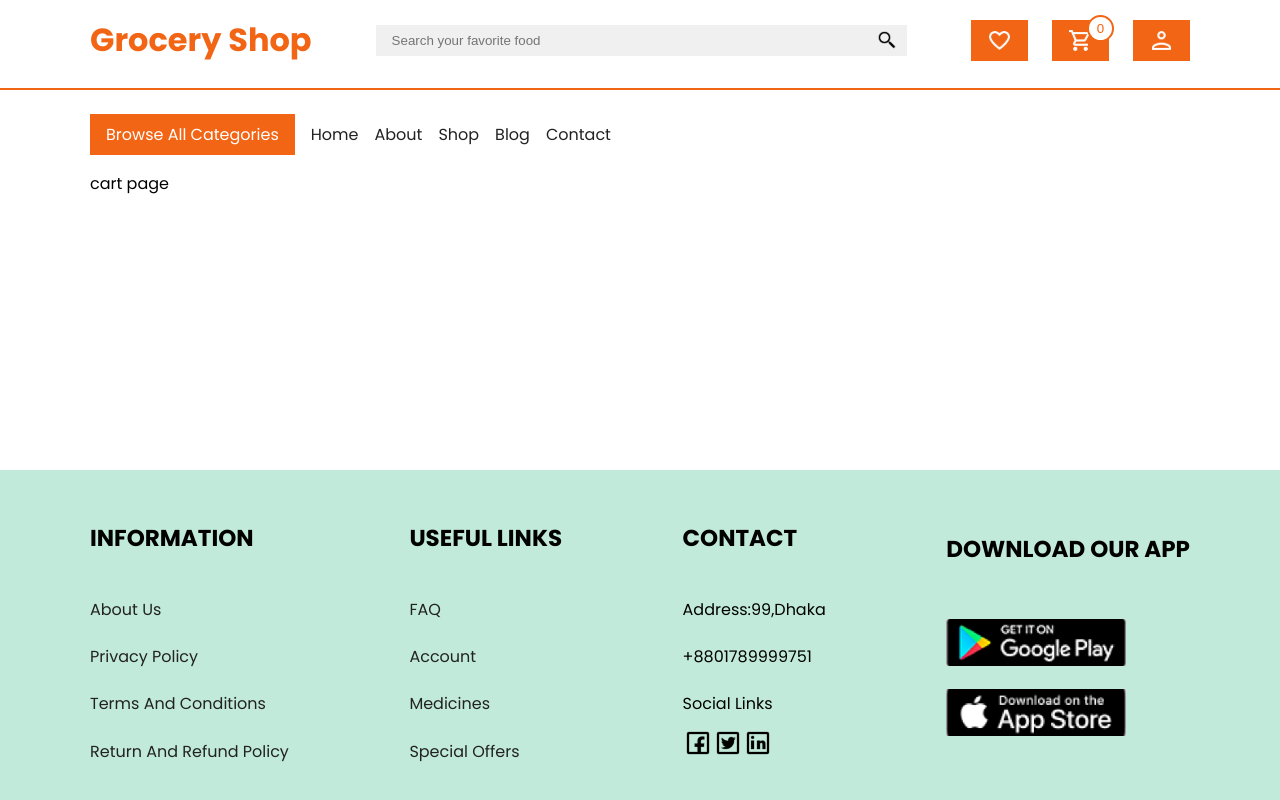
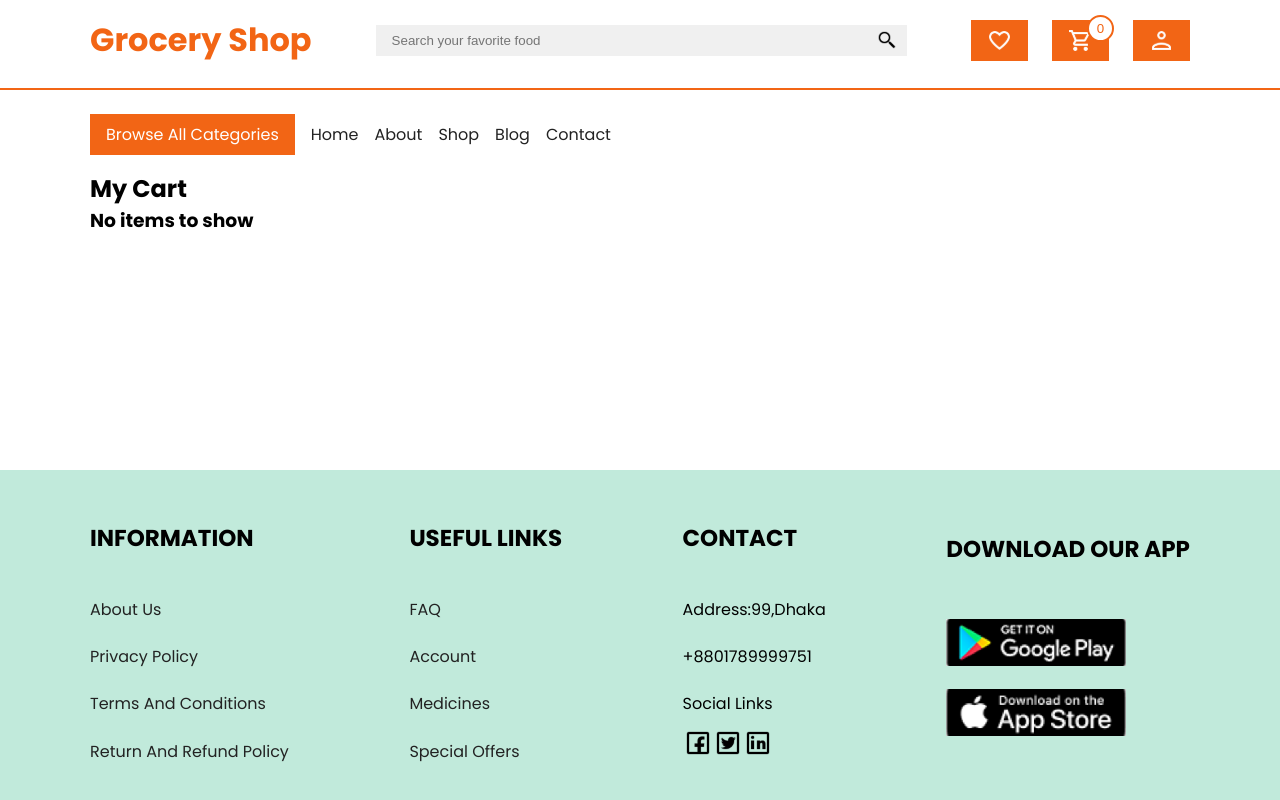
Before and after one commit to barbosadiego/grocery-react, a React (Create React App) app: page /cart in a window 1280 px wide. Built offline with nearby package versions, Linux system fonts and the light colour scheme.

Commit message:
add structure

```diff
--- a/src/pages/CartPage.jsx
+++ b/src/pages/CartPage.jsx
@@ -1,9 +1,28 @@
+import { useContext } from 'react';
+import { GlobalContext } from '../contexts/GlobalContext';
+import ProductCart from '../components/product-cart/ProductCart';
+
 import './CartPage.scss';
 
 const CartPage = () => {
+  const { state } = useContext(GlobalContext);
+
   return (
     <section className="cart-page container">
-      <p>cart page</p>
+      <h2>My Cart</h2>
+      {state.shopCart.length === 0 && <h3>No items to show</h3>}
+      {state.shopCart.length !== 0 && (
+        <div className="table">
+          <div className="title">
+            <h3>product</h3>
+            <h3>qty</h3>
+            <h3>price (US$)</h3>
+          </div>
+          {state.shopCart.map((item, index) => (
+            <ProductCart item={item} key={index} />
+          ))}
+        </div>
+      )}
     </section>
   );
 };
```
